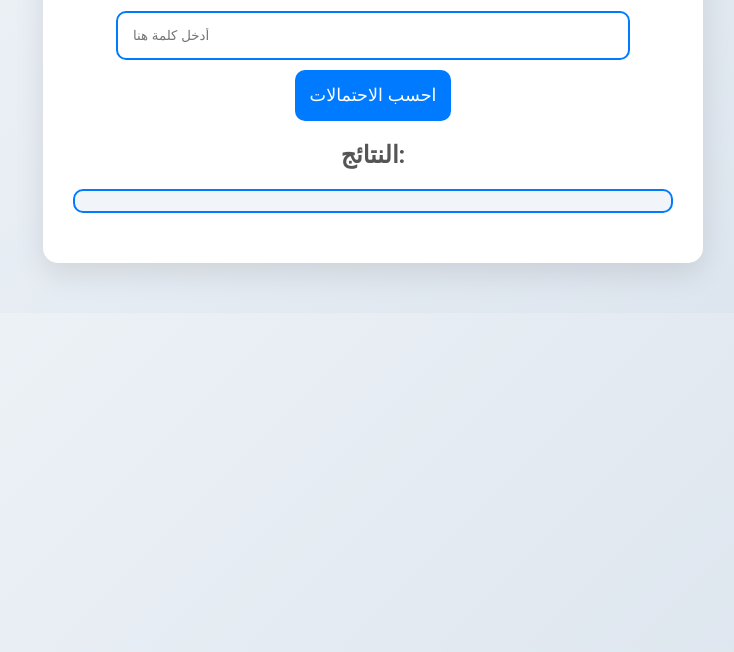
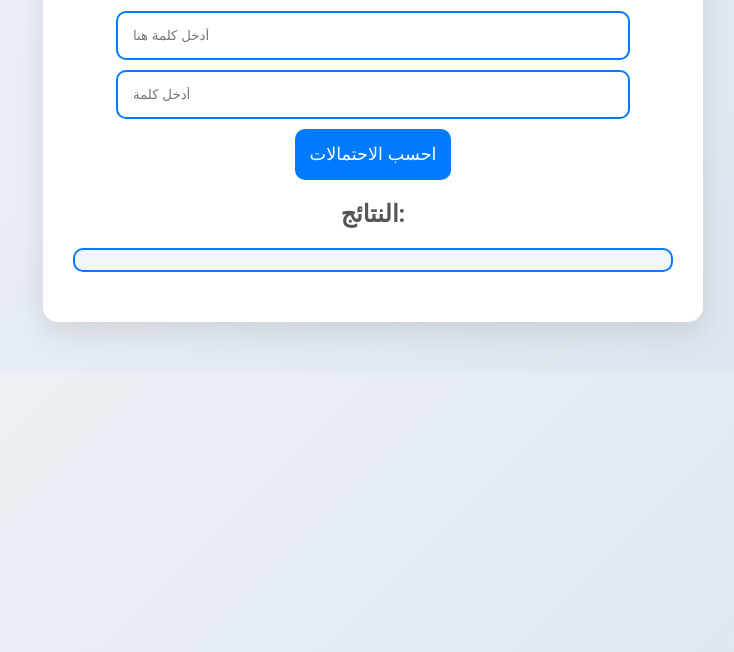
Before and after one commit to 1amrosi/1amrosi.github.io, a plain HTML site: page index.html in a window 1280 px wide. Shown: the part 148-800 px from the top of the page, without its empty margins (267-1001 px from the left). Drawn offline with Linux system fonts and the light colour scheme.

Commit message:
Update index.html

```diff
--- a/index.html
+++ b/index.html
@@ -10,6 +10,7 @@
     <div class="container">
         <h1>احتمالات الكلمات</h1>
         <input type="text" id="wordInput" placeholder="أدخل كلمة هنا">
+        <input id="wordInput" type="text" placeholder="أدخل كلمة" maxlength="7">
         <button onclick="generatePermutations()">احسب الاحتمالات</button>
         <h2>النتائج:</h2>
         <div id="resultCount" class="result-count"></div>
```
